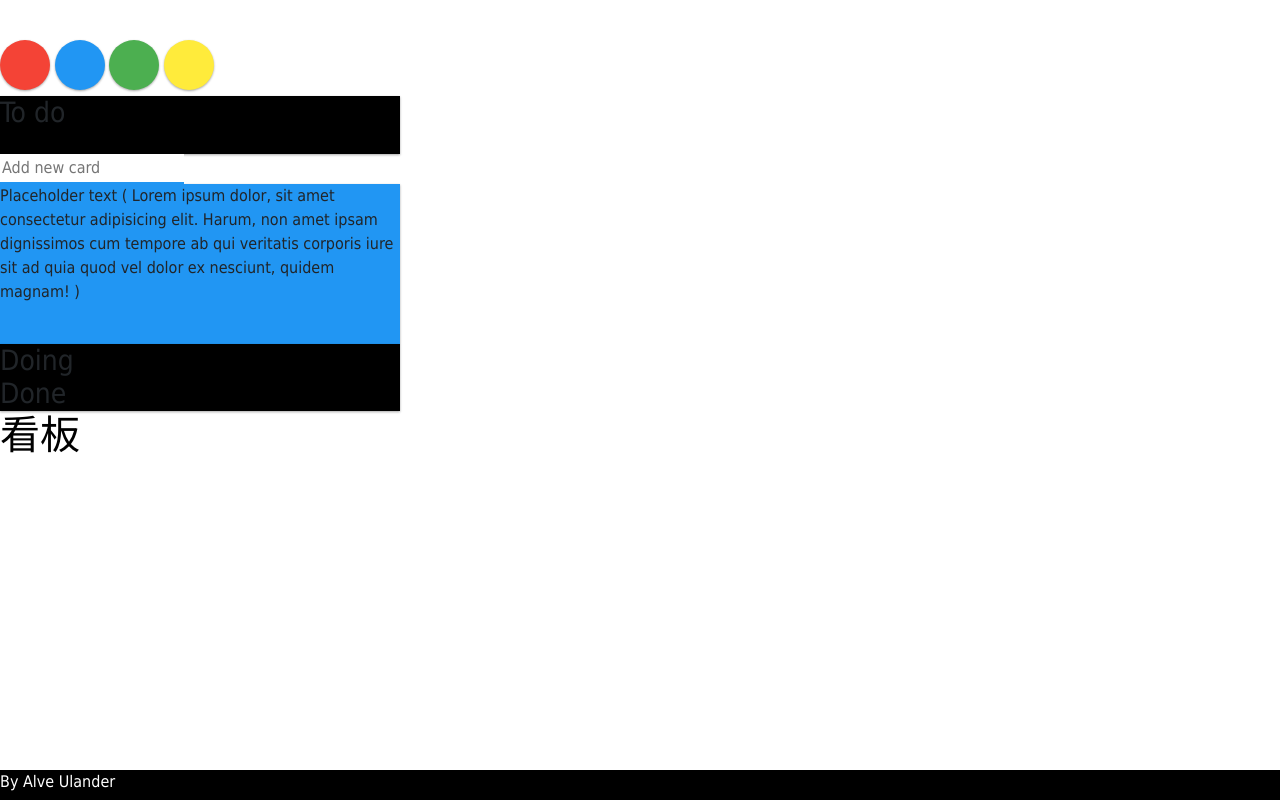
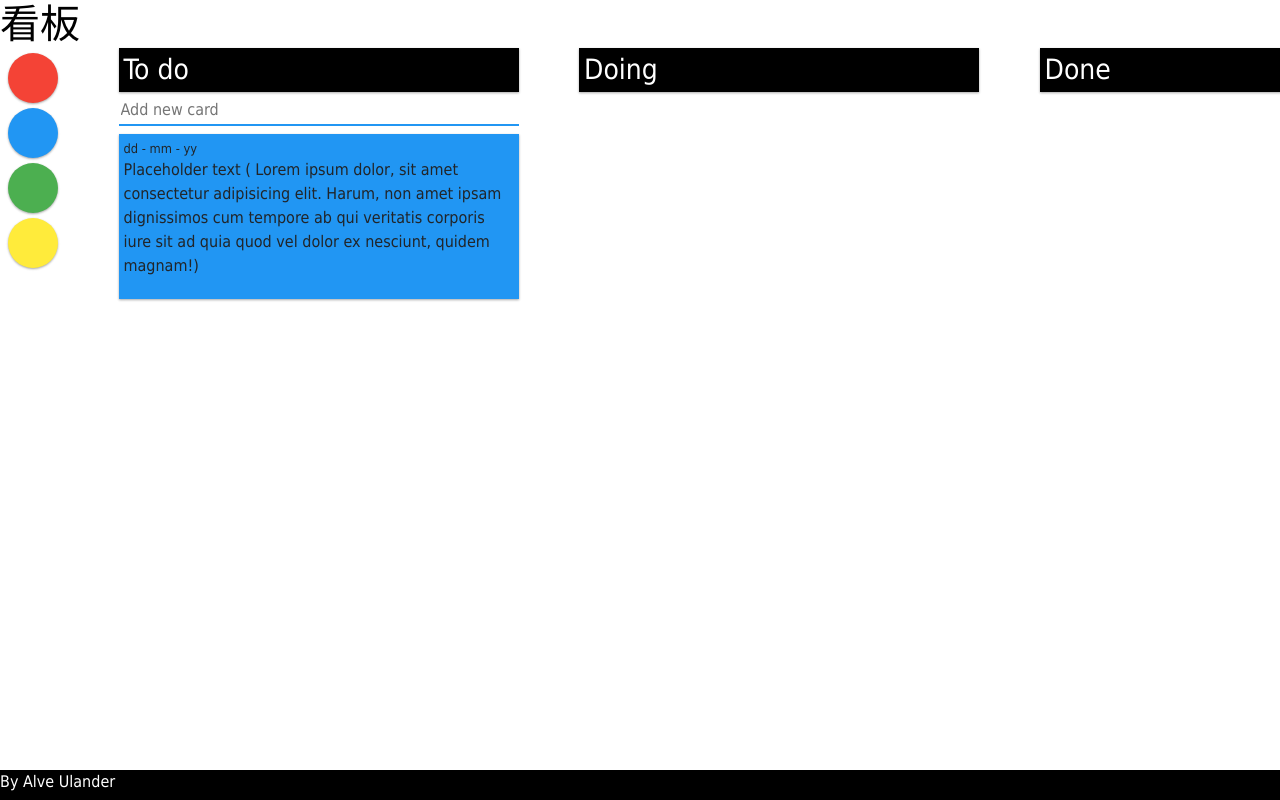
Before and after one commit to chas-academy/07-trello-clone-ulander-a, a plain HTML site: page index.html in a window 1280 px wide. Shown: the top 800 px of the page. Drawn offline with nearby package versions, Linux system fonts and the light colour scheme; a web font is replaced by a local one.

Commit message:
added bootstrap and changed html to use bootstrap classes instead

```diff
--- a/css/style.css
+++ b/css/style.css
@@ -7,9 +7,11 @@ body {
 
 h1 {
   color: black;
+  margin: 0;
 }
 
 h3 {
+  color: white;
   margin-bottom: 0;
   font-weight: 400;
 }
@@ -17,13 +19,12 @@ h3 {
 
 ul {
   list-style: none;
-  padding-left: 0;
-  margin-top: 0;
-  background-color: black;
+  padding: 0;
+  margin: 0;
 }
 
 li > a {
-  color: white;
+  color: black;
   text-decoration: none;
 }
 
@@ -32,7 +33,7 @@ section {
 }
 
 input[type="text"] {
-  width: auto;
+  width: 100%;
   height: 30px;
   border-top: 0;
   border-left: 0;
@@ -63,6 +64,10 @@ footer {
   color: black;
 }
 
+.oi-menu {
+  font-size: 20px;
+}
+
 .oi-chevron-top, .oi-chevron-bottom {
   font-size: 20px;
   color: white;
@@ -80,12 +85,14 @@ footer {
 .color {
   height: 50px;
   width: 50px;
+  margin-top: 5px;
   border-radius: 50%;
   border: 0;
   box-shadow: 0 1px 3px rgba(0,0,0,0.12), 0 1px 2px rgba(0,0,0,0.24);
 }
 
 .list > header {
+  padding: 5px;
   background-color: black;
   box-shadow: 0 1px 3px rgba(0,0,0,0.12), 0 1px 2px rgba(0,0,0,0.24);
 }
@@ -95,6 +102,7 @@ footer {
 }
 
 .kanban-card {
+  padding: 5px;
   background-color: #2196F3;
   box-shadow: 0 1px 3px rgba(0,0,0,0.12), 0 1px 2px rgba(0,0,0,0.24);
   transition: all 0.3s cubic-bezier(.25,.8,.25,1);
--- a/index.html
+++ b/index.html
@@ -7,7 +7,8 @@
     <meta http-equiv="X-UA-Compatible" content="ie=edge">
     <title>Kanban</title>
     <link rel="stylesheet" type="text/css" href="https://cdnjs.cloudflare.com/ajax/libs/open-iconic/1.1.1/font/css/open-iconic-bootstrap.min.css">
-    <link rel="stylesheet" href="https://maxcdn.bootstrapcdn.com/bootstrap/4.0.0/css/bootstrap.min.css" integrity="sha384-Gn5384xqQ1aoWXA+058RXPxPg6fy4IWvTNh0E263XmFcJlSAwiGgFAW/dAiS6JXm" crossorigin="anonymous">
+    <link rel="stylesheet" href="https://maxcdn.bootstrapcdn.com/bootstrap/4.0.0/css/bootstrap.min.css" integrity="sha384-Gn5384xqQ1aoWXA+058RXPxPg6fy4IWvTNh0E263XmFcJlSAwiGgFAW/dAiS6JXm"
+        crossorigin="anonymous">
     <link href="https://fonts.googleapis.com/css?family=Noto+Sans:400,700" rel="stylesheet">
     <link rel="stylesheet" href="css/style.css">
     <script src="https://cdnjs.cloudflare.com/ajax/libs/jquery/3.2.1/jquery.min.js"></script>
@@ -16,14 +17,13 @@
 
 <body>
 
-
-
-
-
-    <nav id="tabs">
-        <ul>
+    <nav id="tabs" class="d-flex align-items-center">
+        <h1 class="title mr-2">看板</h1>
+        <ul class="mr-2">
             <li>
-                <a href="#menu"><span class="oi oi-menu"></span></a>
+                <a href="#menu">
+                    <span class="oi oi-menu"></span>
+                </a>
             </li>
         </ul>
         <div id="menu">
@@ -37,14 +37,14 @@
         </div>
     </nav>
 
-    <main>
+    <main class="d-flex">
 
         <div id="dialog-confirm" title="Clear the board?">
             <p>
                 <span class="oi oi-warning"></span>This board will be permanently cleared and cannot be recovered. Are you sure?</p>
         </div>
 
-        <aside class="column colors">
+        <aside class="colors d-flex flex-column mr-auto ml-2">
             <button id="red" class="color" value="#F44336">
                 <span class="oi"></span>
             </button>
@@ -59,10 +59,8 @@
             </button>
         </aside>
 
-        <div class="lists">
-
-            <section class="column list">
-                <header>
+        <section class="list mr-auto">
+            <header class="d-flex justify-content-between">
                 <h3>To do</h3>
                 <button>
                     <span class="oi oi-chevron-top"></span>
@@ -70,39 +68,44 @@
             </header>
 
 
-                <input type="text" placeholder="Add new card">
+            <input class="my-1" type="text" placeholder="Add new card">
 
             <div id="sortable1" class="list-body">
-                    <div class="kanban-card">
-                        <p>Placeholder text ( Lorem ipsum dolor, sit amet consectetur adipisicing elit. Harum, non amet ipsam
-                            dignissimos cum tempore ab qui veritatis corporis iure sit ad quia quod vel dolor ex nesciunt,
-                            quidem magnam! )</p>
-                        <button>
+                <div class="kanban-card mt-1 d-flex flex-column">
+
+                    <div class="d-flex justify-content-between">
+                        <small class="text-faded">dd - mm - yy</small>
+
+                        <button class="deletebutton">
                             <span class="oi oi-x"></span>
                         </button>
+                    </div>
+
+                    <p>Placeholder text ( Lorem ipsum dolor, sit amet consectetur adipisicing elit. Harum, non amet ipsam dignissimos
+                        cum tempore ab qui veritatis corporis iure sit ad quia quod vel dolor ex nesciunt, quidem magnam!)
+                    </p>
+
+
                 </div>
             </div>
         </section>
 
-            <section class="column list">
+        <section class="list mr-auto">
             <header>
                 <h3>Doing</h3>
             </header>
             <div id="sortable2" class="list-body"></div>
         </section>
 
-            <section class="column list">
+        <section class="list mr-auto">
             <header>
                 <h3>Done</h3>
             </header>
             <div id="sortable3" class="list-body"></div>
         </section>
 
-        </div>
 
     </main>
-
-    <h1 class="title">看板</h1>
 
     <footer>
         <span>By Alve Ulander</span>
--- a/js/kanban.js
+++ b/js/kanban.js
@@ -4,16 +4,19 @@ $(document).ready(function () {
 
     // Render bottom border for input field
     function colorBorder() {
-        $("input[type=text]").css("border-bottom", "2px solid"+color+"");
+        $("input[type=text]").css("border-bottom", "2px solid" + color + "");
     }
 
     // Define card
     function card(color, text) {
-        return `<div class="kanban-card d-flex flex-column" style="background-color:` + color + `">
-            <p>` + text + `</p>
-            <button>
+        return `<div class="kanban-card mt-1 d-flex flex-column" style="background-color:` + color + `">
+        <div class="d-flex justify-content-between">
+            <small class="text-faded">dd - mm - yy</small>
+            <button class="deletebutton">
                 <span class="oi oi-x"></span>
             </button>
+        </div>
+            <p>` + text + `</p>
         </div>`
     }
 
@@ -29,8 +32,8 @@ $(document).ready(function () {
     });
 
     // Delete card
-    $(document).on("click", ".kanban-card > button", function () {
-        $(this).parent().fadeOut(250, function () {
+    $(document).on("click", ".deletebutton", function () {
+        $(this).closest(".kanban-card").fadeOut(250, function () {
             $(this).remove();
         });
     });
```
Lines whose indentation alone changed are shown as unchanged.
